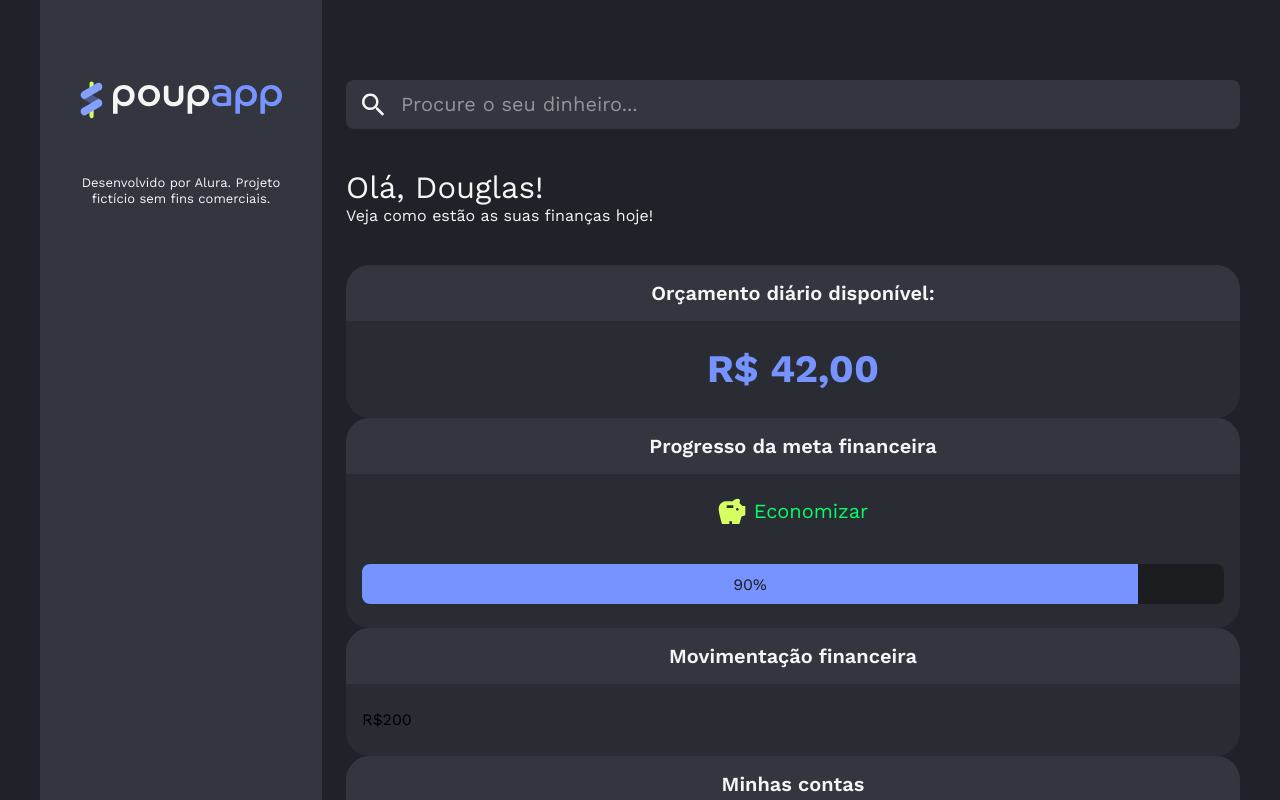
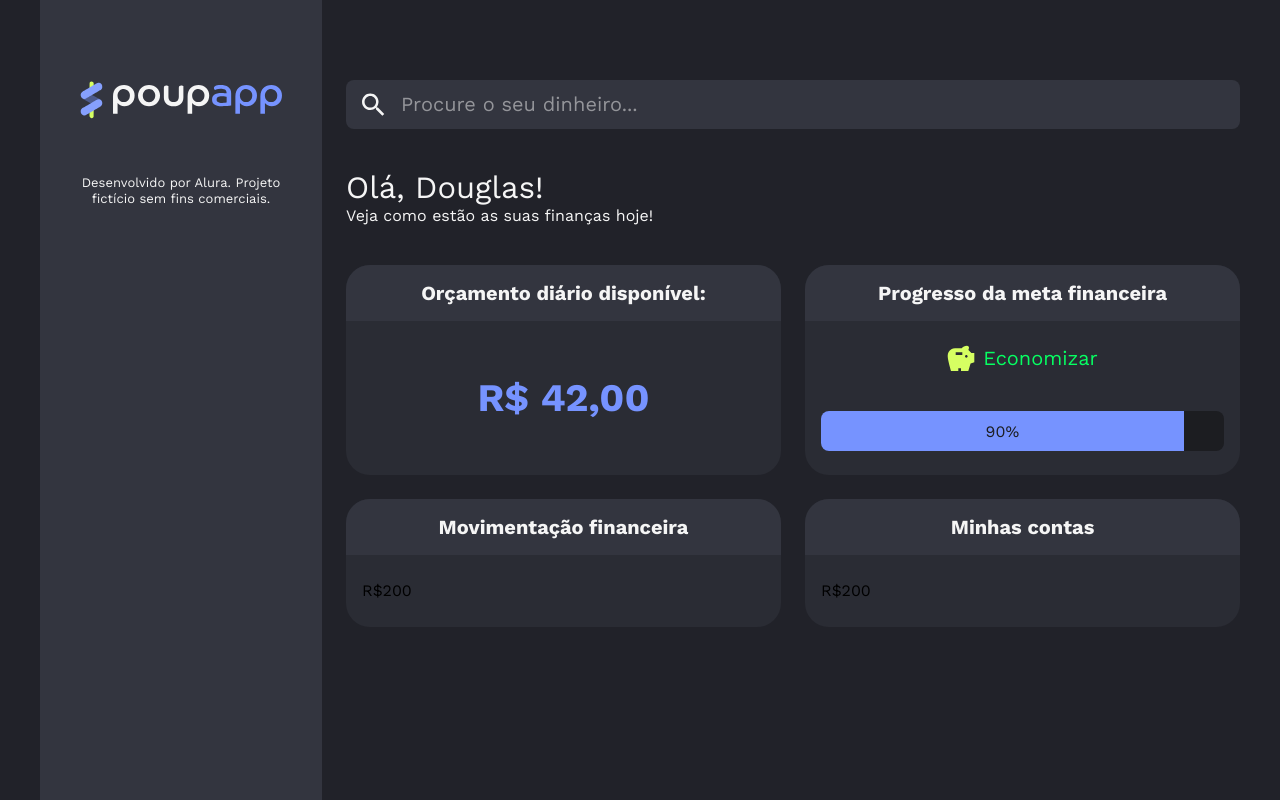
Before and after one commit to dglshenriq/poupapp-tailwind, a React (Vite) app: page / in a window 1280 px wide. Shown: the top 800 px of the page. Built offline with nearby package versions, Linux system fonts and the light colour scheme.

Commit message:
Cria estrutura de grid para os cards

```diff
--- a/src/App.jsx
+++ b/src/App.jsx
@@ -18,14 +18,18 @@ function App() {
             <Typography variant='h1'>Olá, Douglas!</Typography>
             <Typography>Veja como estão as suas finanças hoje!</Typography>
           </div>
-          <section>
+          <section className='grid grid-cols-2 items-stretch gap-6'>
             <Card>
               <Card.Header>Orçamento diário disponível:</Card.Header>
-              <Card.Body><DailyBudget value={42} /></Card.Body>
+              <Card.Body>
+                <DailyBudget value={42} />
+              </Card.Body>
             </Card>
             <Card>
               <Card.Header>Progresso da meta financeira</Card.Header>
-              <Card.Body><SavingsStatus /></Card.Body>
+              <Card.Body>
+                <SavingsStatus />
+              </Card.Body>
             </Card>
             <Card>
               <Card.Header>Movimentação financeira</Card.Header>
--- a/src/components/Cards/index.jsx
+++ b/src/components/Cards/index.jsx
@@ -1,10 +1,10 @@
 const Card = ({ children }) => {
-  return <div className="bg-neutral-surface rounded-3xl">{children}</div>;
+  return <div className="bg-neutral-surface rounded-3xl flex flex-col">{children}</div>;
 };
 
 export const CardHeader = ({ children }) => {
     return (
-        <div className="bg-neutral-header p-4 text-center rounded-t-3xl text-neutral-text text-xl leading-[120%] font-semibold">
+        <div className="bg-neutral-header p-4 text-center rounded-t-3xl text-neutral-text text-xl leading-[120%] font-bold">
             {children}
         </div>
     )
@@ -12,7 +12,7 @@ export const CardHeader = ({ children }) => {
 
 export const CardBody = ({ children }) => {
     return (
-        <div className="py-6 px-4 ">
+        <div className="py-6 px-4 flex-grow flex flex-col justify-center">
             {children}
         </div>
     )
```
